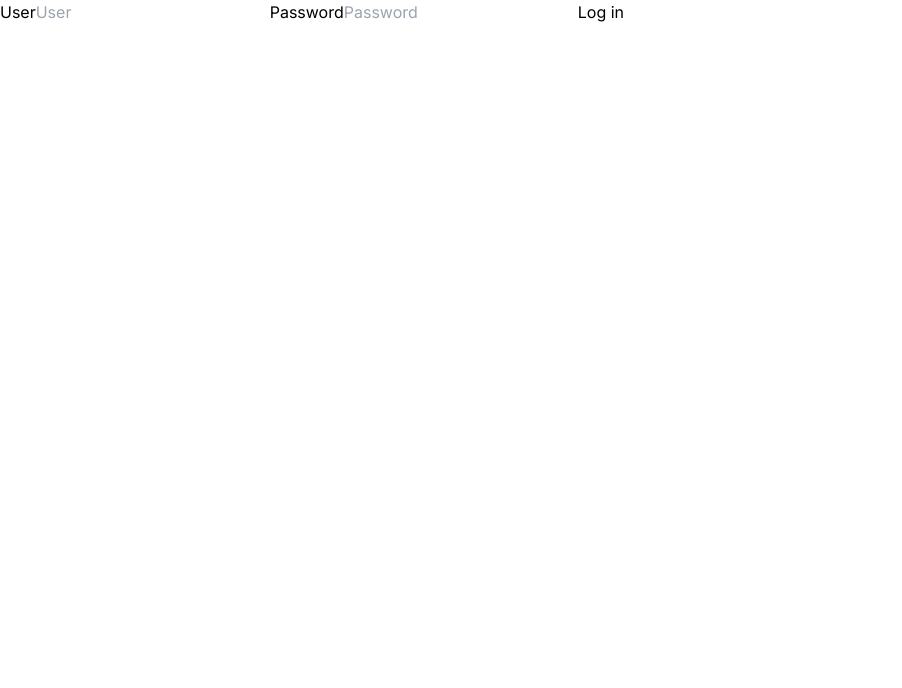
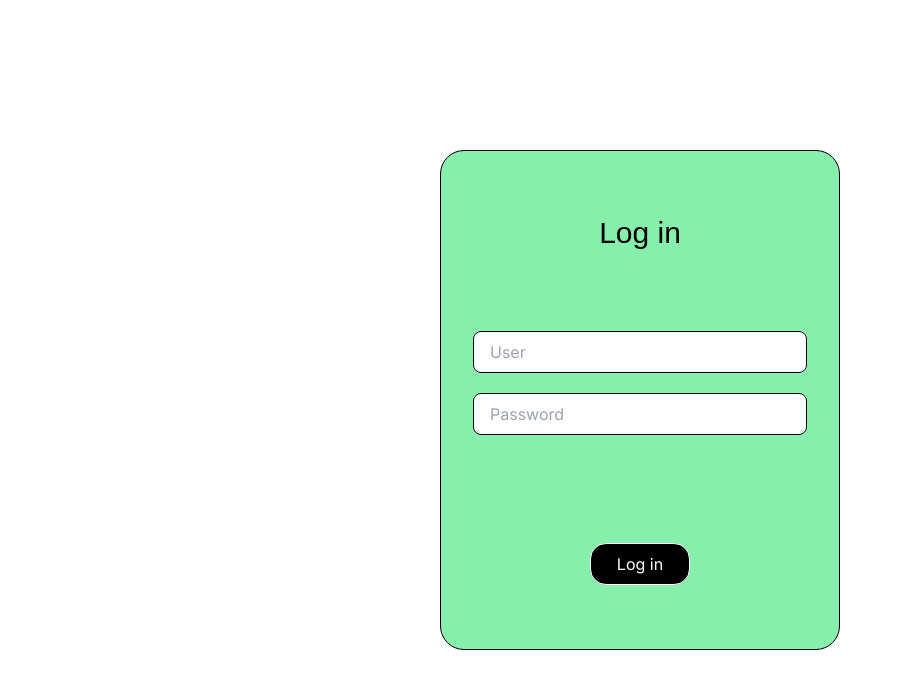
Before and after one commit to IgorGrieder/Library, a Next.js app in the folder library/: page /signIn in a window 1280 px wide. Shown: the top 688 px of the page, without its empty margins (0-902 px from the left). Built offline with nearby package versions, Linux system fonts and the light colour scheme.

Commit message:
Log in area with basic implementation done

```diff
--- a/library/src/app/signIn/page.tsx
+++ b/library/src/app/signIn/page.tsx
@@ -1,23 +1,27 @@
 'use client';
+import PrimaryButtons from '@/components/primaryButtons';
 import { userCtx } from '@/context/userContext';
 import { useRouter } from 'next/navigation';
 import { ChangeEvent, FormEvent, useContext, useState } from 'react';
 
 const SignIn = () => {
-  const [userInput, setUserInput] = useState({ name: '', password: '' }); // State object to control the user and the password input
+  const [userInput, setUserInput] = useState({ user: '', password: '' }); // State object to control the user and the password input
   const userContext = useContext(userCtx); // Importing the user context
   const router = useRouter(); // Creating an instance of router
 
   // Function to handle the submit process on the form
   const handleFormSubmit = (e: FormEvent<HTMLFormElement>) => {
-    e.preventDefault();
-    if (userInput.name !== '' && userInput.password !== '') {
+    e.preventDefault(); // Preventing the default behavior of a form
+    // If the fields arent empty try to see if they're in the database
+    if (userInput.user !== '' && userInput.password !== '') {
+      // TO - DO create a db that will contain the admins and another with the users to consult here if theyre logged in or not
       userContext?.setUser({
-        name: 'Igor',
-        age: 20,
-        region: 'BR',
+        user: userInput.user,
+        id: 1,
       });
-      router.replace('/');
+      router.replace('/'); // Changing the url to the main page
+      // Cleaning the inputs for safety reasons
+      setUserInput({ user: '', password: '' });
     }
   };
 
@@ -32,27 +36,29 @@ const SignIn = () => {
   };
 
   return (
-    <div className="text-black bg-white h-screen">
-      <form onSubmit={handleFormSubmit}>
-        <label>
-          <span>User</span>
+    <div className="flex h-screen items-center justify-center bg-white p-40 text-black">
+      <form
+        onSubmit={handleFormSubmit}
+        className="flex w-full flex-col items-center rounded-3xl border border-black bg-green-300 px-8 py-16 sm:min-h-[500px] sm:w-auto sm:min-w-[400px]"
+      >
+        <h1 className="font-Barlow mb-20 text-center text-3xl">Log in</h1>
         <input
           type="text"
-            name="User"
+          name="user"
+          className="mb-5 w-full rounded-lg border border-black px-4 py-2 outline-none"
           placeholder="User"
           onChange={handleInputs}
+          required
         />
-        </label>
-        <label>
-          <span>Password</span>
         <input
           type="password"
-            name="Password"
+          name="password"
+          className="mb-auto w-full rounded-lg border border-black px-4 py-2 outline-none"
           placeholder="Password"
           onChange={handleInputs}
+          required
         />
-        </label>
-        <button>Log in</button>
+        <PrimaryButtons text="Log in"></PrimaryButtons>
       </form>
     </div>
   );
--- a/library/src/components/header.tsx
+++ b/library/src/components/header.tsx
@@ -5,7 +5,7 @@ import { useContext } from 'react';
 
 const Header = () => {
   const userContext = useContext(userCtx); // Getting the context
-  const isLogged = userContext?.user.name !== null ? true : false; // Variable to determine if the user is logged or not to the Front end
+  const isLogged = userContext?.user.user !== null ? true : false; // Variable to determine if the user is logged or not to the Front end
   const router = useRouter(); // Instance of router to change the url
 
   const handleClickSignIn = () => {
@@ -17,13 +17,13 @@ const Header = () => {
   };
 
   return (
-    <div className="bg-green-700 text-white flex items-center px-10 py-8 justify-center">
+    <div className="flex items-center justify-center bg-green-700 px-10 py-8 text-white">
       <button onClick={seeUser}>See user</button>
-      <h1 className="text-center font-Barlow text-3xl">
+      <h1 className="font-Barlow text-center text-3xl">
         Welcome to <br /> Grieder`s Library
       </h1>
       <button
-        className="flex flex-row items-center absolute right-12 gap-3"
+        className="absolute right-12 flex flex-row items-center gap-3"
         onClick={handleClickSignIn}
       >
         <svg
@@ -40,8 +40,8 @@ const Header = () => {
             d="M15 9h3.75M15 12h3.75M15 15h3.75M4.5 19.5h15a2.25 2.25 0 0 0 2.25-2.25V6.75A2.25 2.25 0 0 0 19.5 4.5h-15a2.25 2.25 0 0 0-2.25 2.25v10.5A2.25 2.25 0 0 0 4.5 19.5Zm6-10.125a1.875 1.875 0 1 1-3.75 0 1.875 1.875 0 0 1 3.75 0Zm1.294 6.336a6.721 6.721 0 0 1-3.17.789 6.721 6.721 0 0 1-3.168-.789 3.376 3.376 0 0 1 6.338 0Z"
           />
         </svg>
-        <h1 className="font-light text-xl">
-          {isLogged ? userContext?.user.name : 'Log in'}
+        <h1 className="text-xl font-light">
+          {isLogged ? userContext?.user.user : 'Log in'}
         </h1>
       </button>
     </div>
--- /dev/null
+++ b/library/src/components/primaryButtons.tsx
@@ -0,0 +1,17 @@
+type Props = {
+  text: string;
+  eventHandler?: VoidFunction;
+};
+
+const PrimaryButtons = ({ text, eventHandler }: Props) => {
+  return (
+    <button
+      onClick={eventHandler}
+      className="w-[100px] rounded-2xl border border-white bg-black px-4 py-2 text-center text-white hover:border-black hover:bg-transparent hover:text-black"
+    >
+      {text}
+    </button>
+  );
+};
+
+export default PrimaryButtons;
--- a/library/src/context/userContext.tsx
+++ b/library/src/context/userContext.tsx
@@ -16,9 +16,8 @@ export const userCtx = createContext<ContextUser | undefined>(undefined);
 const UserContext = ({ children }: Props) => {
   const [user, setUser] = useState<User>({
     // Creating a context to provide current logged on user
-    name: null,
-    age: null,
-    region: null,
+    user: null,
+    id: null,
   });
 
   return (
--- a/library/src/types/types.ts
+++ b/library/src/types/types.ts
@@ -16,7 +16,6 @@ export type Book = {
 };
 
 export type User = {
-  name: string | null;
-  region: string | null;
-  age: Number | null;
+  user: string | null;
+  id: number | null;
 };
```
Also changed, not shown: library/package.json (+8 -5 lines), library/.eslintrc.json, 1 other file (tests, documents, lock files or other folders). Lines whose indentation alone changed are shown as unchanged.
